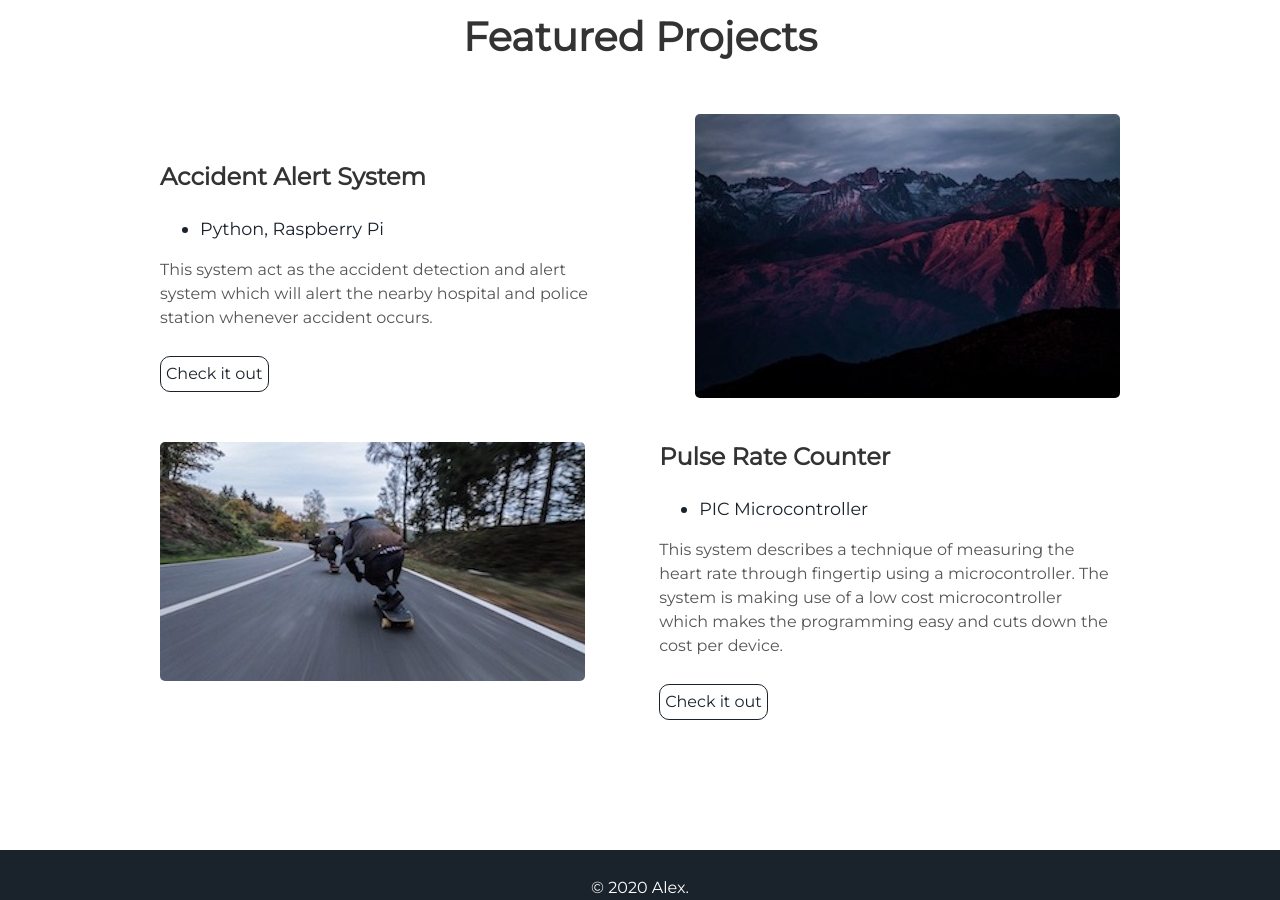
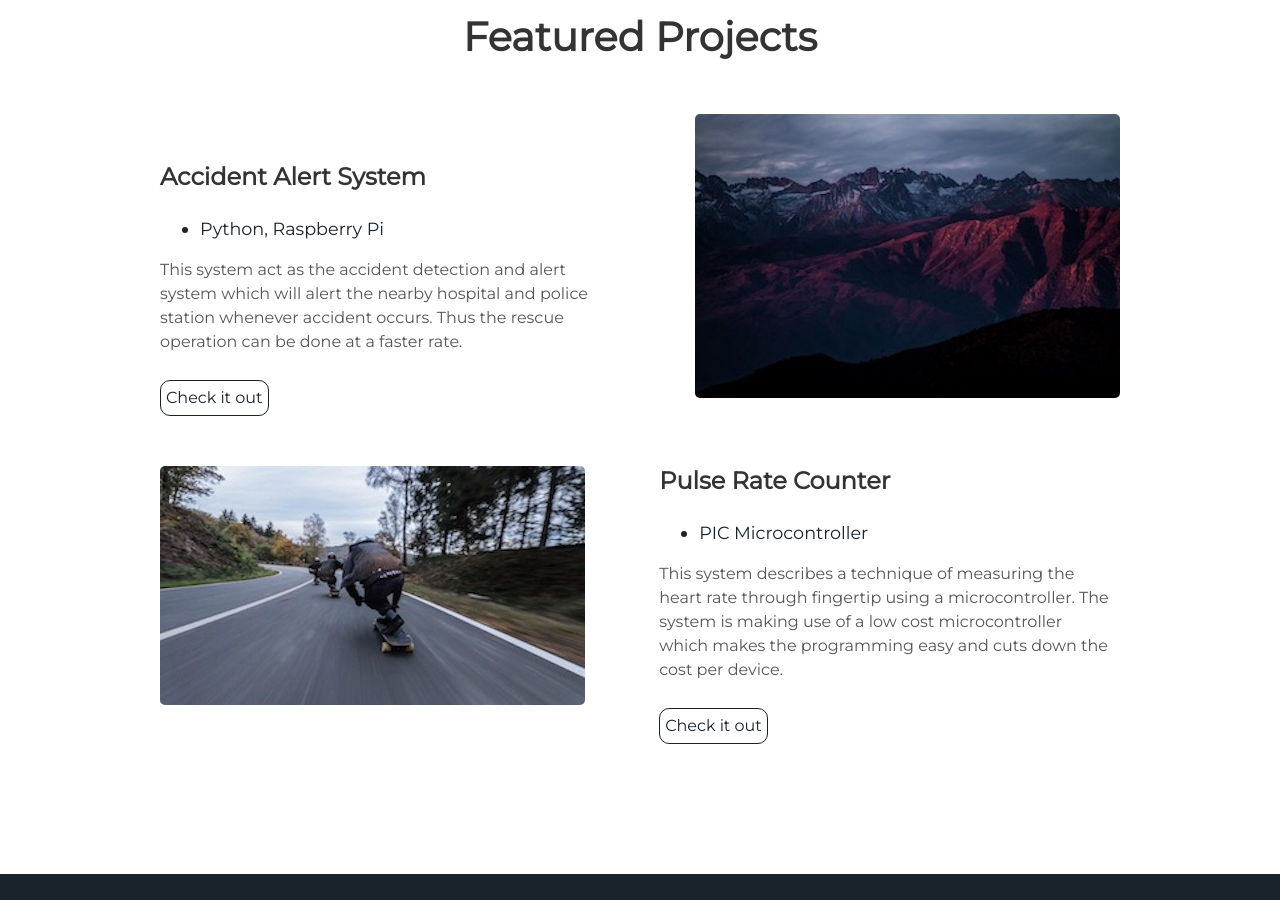
Before and after one commit to alexsaji111/alexsaji111.github.io, a Jekyll site: the page built from index.html, in a window 1280 px wide and 900 px high, scrolled down 1585 px. Built offline with Jekyll 4.4.1, drawn with Linux system fonts in a browser that asks for light colours.

Commit message:
first commit

```diff
--- a/_includes/projects.html
+++ b/_includes/projects.html
@@ -11,8 +11,8 @@
       <li> Python, Raspberry Pi</li>
     </ul>
     <p>This system act as the accident detection and alert system which will alert the
-      nearby hospital and police station whenever accident occurs.</p>
-    <a class="project-link" href="https://github.com/alexsaji111/accident-alert-system">Check it out</a>
+      nearby hospital and police station whenever accident occurs. Thus the rescue operation can be done at a faster rate.</p>
+    <a class="project-link" target="_blank" href="https://github.com/alexsaji111/accident-alert-system">Check it out</a>
   </div>
 </div>
 <div class="user-projects">
@@ -26,6 +26,6 @@
     </ul>
     <p>This system describes a technique of measuring the heart rate through fingertip using a microcontroller.
       The system is making use of a low cost microcontroller which makes the programming easy and cuts down the cost per device.</p>
-    <a class="project-link" href="https://github.com/alexsaji111/pulse-rate-counter">Check it out</a>
+    <a class="project-link" target="_blank" href="https://github.com/alexsaji111/pulse-rate-counter">Check it out</a>
   </div>
 </div>
```
